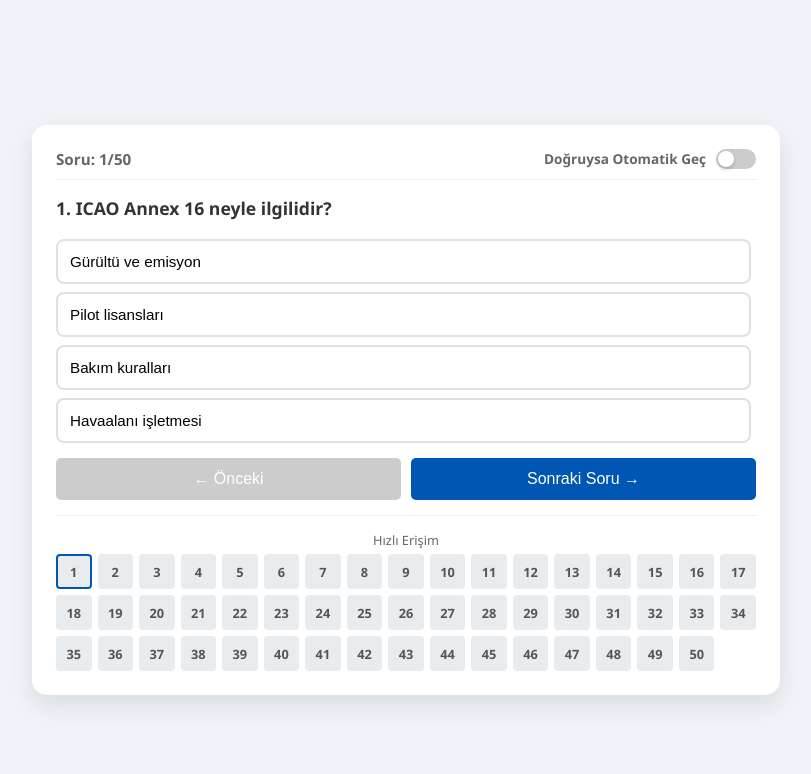
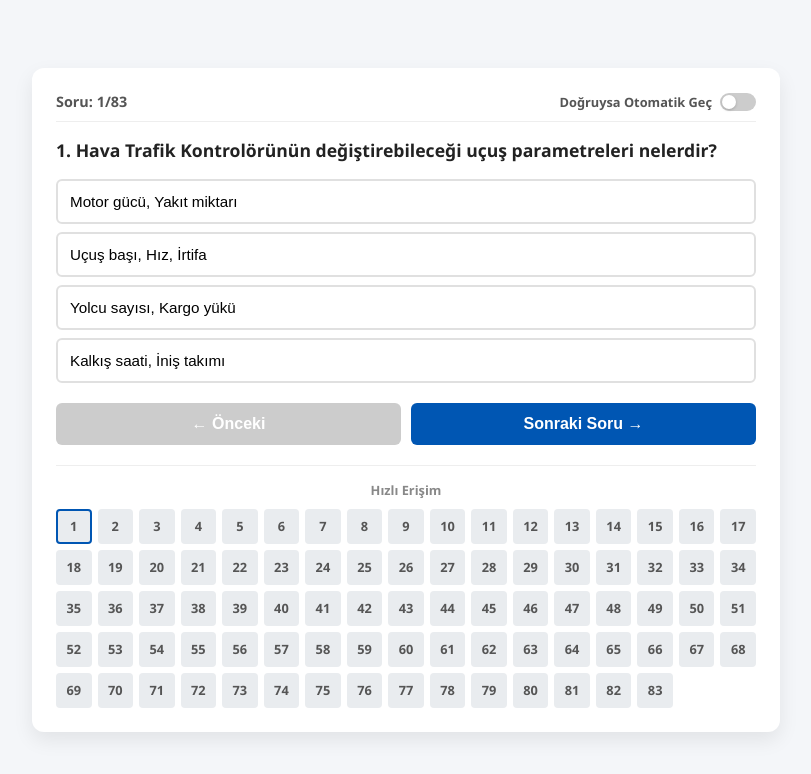
Before and after one commit to cglrylcn/hg, a plain HTML site: page index.html in a window 1280 px wide. Shown: the whole page, without its empty margins (234-1045 px from the left). Drawn offline with Linux system fonts and the light colour scheme.

Commit message:
add new questions

```diff
--- a/index.html
+++ b/index.html
@@ -3,17 +3,16 @@
 <head>
     <meta charset="UTF-8">
     <meta name="viewport" content="width=device-width, initial-scale=1.0">
-    <title>Havacılık Giriş Quiz</title>
+    <title>Havacılık Quiz Pro - Tam Liste Görünüm</title>
     <style>
         :root {
             --primary: #0056b3;
-            --secondary: #f0f4f8;
-            --accent: #00a8ff;
+            --secondary: #f4f6f9;
             --text: #333;
             --success: #28a745;
             --error: #dc3545;
+            --neutral: #e9ecef;
             --warning: #ffc107;
-            --neutral: #e9ecef;
         }
 
         body {
@@ -22,93 +21,92 @@
             color: var(--text);
             display: flex;
             justify-content: center;
-            align-items: center;
+            align-items: center; /* Dikey ortalama */
             min-height: 100vh;
             margin: 0;
-            padding: 10px;
+            padding: 20px 10px; /* Mobilde kenar boşluğu */
+            box-sizing: border-box;
         }
 
         .container {
             background: white;
             padding: 1.5rem;
-            border-radius: 15px;
-            box-shadow: 0 10px 25px rgba(0,0,0,0.1);
+            border-radius: 12px;
+            box-shadow: 0 8px 20px rgba(0,0,0,0.08);
             width: 100%;
             max-width: 700px;
-            position: relative;
             display: flex;
             flex-direction: column;
-            max-height: 95vh;
+            /* Yükseklik ayarları değiştirildi: İçeriğe göre uzasın */
+            height: auto;
+            max-height: 95vh; /* Ekranın %95'ini geçmesin */
+            overflow-y: auto; /* Eğer sığmazsa ana kutu scroll olsun */
         }
 
-        /* Üst Bilgi Barı */
+        /* Üst Bilgi */
         .info-bar {
             display: flex;
             justify-content: space-between;
             align-items: center;
             margin-bottom: 1rem;
-            font-weight: bold;
-            color: #666;
-            font-size: 0.95rem;
+            font-weight: 600;
+            color: #555;
+            font-size: 0.9rem;
             border-bottom: 1px solid #eee;
             padding-bottom: 10px;
+            flex-shrink: 0;
         }
 
-        /* Toggle Switch (Anahtar) Tasarımı */
+        /* Toggle Switch */
         .toggle-container {
             display: flex;
             align-items: center;
             cursor: pointer;
-            font-size: 0.85rem;
+            font-size: 0.8rem;
             user-select: none;
         }
 
         .toggle-switch {
             position: relative;
-            width: 40px;
-            height: 20px;
+            width: 36px;
+            height: 18px;
             background-color: #ccc;
             border-radius: 20px;
-            margin-left: 10px;
+            margin-left: 8px;
             transition: background-color 0.3s;
         }
 
         .toggle-switch::after {
             content: '';
             position: absolute;
-            width: 16px;
-            height: 16px;
+            width: 14px;
+            height: 14px;
             background-color: white;
             border-radius: 50%;
             top: 2px;
             left: 2px;
             transition: transform 0.3s;
-            box-shadow: 0 2px 4px rgba(0,0,0,0.2);
+            box-shadow: 0 1px 3px rgba(0,0,0,0.2);
         }
 
-        input[type="checkbox"]:checked + .toggle-switch {
-            background-color: var(--success);
-        }
+        input[type="checkbox"]:checked + .toggle-switch { background-color: var(--success); }
+        input[type="checkbox"]:checked + .toggle-switch::after { transform: translateX(18px); }
+        input[type="checkbox"] { display: none; }
 
-        input[type="checkbox"]:checked + .toggle-switch::after {
-            transform: translateX(20px);
-        }
-
-        input[type="checkbox"] {
-            display: none;
-        }
-
+        /* Soru Alanı */
         .quiz-content {
-            overflow-y: auto;
-            flex-grow: 1;
-            padding-right: 5px;
+            flex: 0 0 auto; /* Esnemesin, içeriği kadar yer kaplasın */
+            display: flex;
+            flex-direction: column;
+            margin-bottom: 10px;
         }
 
         .question-box {
             font-size: 1.1rem;
-            margin-bottom: 1.2rem;
+            margin-bottom: 1rem;
             line-height: 1.4;
             font-weight: 600;
+            color: #222;
         }
 
         .options {
@@ -120,18 +118,17 @@
         .option-btn {
             padding: 12px;
             border: 2px solid #e0e0e0;
-            border-radius: 8px;
+            border-radius: 6px;
             background: white;
             cursor: pointer;
-            transition: all 0.2s;
+            transition: all 0.15s;
             font-size: 0.95rem;
             text-align: left;
             width: 100%;
-            position: relative;
         }
 
         .option-btn:hover:not(:disabled) {
-            background-color: #f8f9fa;
+            background-color: #f1f3f5;
             border-color: var(--primary);
         }
 
@@ -147,50 +144,52 @@
             border-color: var(--error);
         }
 
-        .option-btn:disabled {
-            cursor: default;
-            opacity: 0.9;
-        }
+        .option-btn:disabled { cursor: default; opacity: 0.9; }
 
-        /* Navigation Buttons */
+        /* Alt Butonlar */
         .buttons-row {
             display: flex;
             gap: 10px;
-            margin-top: 15px;
-            margin-bottom: 15px;
+            margin-top: 10px;
+            margin-bottom: 20px; /* Grid ile arasına biraz boşluk */
+            flex-shrink: 0;
         }
 
         .btn {
             flex: 1;
             padding: 12px;
             border: none;
-            border-radius: 5px;
+            border-radius: 6px;
             cursor: pointer;
             font-size: 1rem;
+            font-weight: 600;
             color: white;
             transition: opacity 0.2s;
         }
 
         .btn-next { background-color: var(--primary); }
         .btn-prev { background-color: #6c757d; }
-        .btn-warning { background-color: #e0a800; color: #fff; }
-
+        .btn-warning { background-color: #ffc107; color: #333; }
         .btn:hover { opacity: 0.9; }
         .btn:disabled { background-color: #ccc; cursor: not-allowed; }
 
-        /* Question Navigation Grid */
+        /* Navigasyon Grid Container */
         .nav-grid-container {
-            margin-top: auto;
+            margin-top: 0; /* Artık auto değil, hemen butonların altında */
             border-top: 1px solid #eee;
             padding-top: 15px;
+            flex-shrink: 0;
         }
 
+        /* Gridin Kendisi */
         .nav-grid {
             display: grid;
+            /* Kutucuklar ekran genişliğine göre sığabildiği kadar yan yana dizilsin */
             grid-template-columns: repeat(auto-fill, minmax(35px, 1fr));
             gap: 6px;
-            max-height: 150px;
-            overflow-y: auto;
+            /* Scroll KALDIRILDI, tümünü göster */
+            max-height: none;
+            overflow-y: visible;
         }
 
         .nav-item {
@@ -207,18 +206,19 @@
             transition: transform 0.1s;
         }
 
-        .nav-item:hover { transform: scale(1.05); }
         .nav-item.active { border: 2px solid var(--primary); box-sizing: border-box; }
         .nav-item.correct { background-color: var(--success); color: white; }
         .nav-item.wrong { background-color: var(--error); color: white; }
 
-        /* Result Screen */
+        /* Sonuç Ekranı */
         #result-screen {
             text-align: center;
             display: none;
             flex-direction: column;
             align-items: center;
             justify-content: center;
+            height: 100%;
+            padding: 20px 0;
         }
 
         .score-circle {
@@ -232,17 +232,25 @@
             justify-content: center;
             align-items: center;
             margin: 20px auto;
-            box-shadow: 0 5px 15px rgba(0,86,179,0.3);
+            box-shadow: 0 4px 15px rgba(0,0,0,0.1);
         }
 
-        .score-number { font-size: 2.2rem; font-weight: bold; display: none; /* Puan gizlendi, sadece yüzde */ }
-        .score-percent { font-size: 2rem; font-weight: bold; }
-        .score-label { font-size: 0.9rem; opacity: 0.8; margin-top: 5px; }
+        .score-percent { font-size: 2.5rem; font-weight: bold; }
+        .score-label { font-size: 0.9rem; opacity: 0.9; margin-top: 2px; }
 
-        /* Scrollbar Styling */
-        ::-webkit-scrollbar { width: 8px; }
-        ::-webkit-scrollbar-track { background: #f1f1f1; }
-        ::-webkit-scrollbar-thumb { background: #ccc; border-radius: 4px; }
+        #result-message {
+            font-size: 1.5rem;
+            font-weight: bold;
+            margin-bottom: 25px;
+            padding: 15px;
+            border-radius: 8px;
+            width: 100%;
+        }
+
+        /* Scrollbar Styling (Container için) */
+        .container::-webkit-scrollbar { width: 8px; }
+        .container::-webkit-scrollbar-track { background: #f1f1f1; }
+        .container::-webkit-scrollbar-thumb { background: #ccc; border-radius: 4px; }
 
     </style>
 </head>
@@ -250,8 +258,7 @@
 
 <div class="container" id="quiz-container">
     <div class="info-bar">
-        <span id="question-count">Soru: 1/50</span>
-
+        <span id="question-count">Soru: 1/82</span>
         <label class="toggle-container">
             Doğruysa Otomatik Geç
             <input type="checkbox" id="auto-advance-toggle">
@@ -260,12 +267,8 @@
     </div>
 
     <div class="quiz-content">
-        <div class="question-box" id="question-text">
-            Yükleniyor...
-        </div>
-
-        <div class="options" id="options-container">
-            </div>
+        <div class="question-box" id="question-text">Yükleniyor...</div>
+        <div class="options" id="options-container"></div>
     </div>
 
     <div class="buttons-row">
@@ -274,19 +277,18 @@
     </div>
 
     <div class="nav-grid-container">
-        <div style="font-size: 0.8rem; color:#666; margin-bottom:5px; text-align:center;">Hızlı Erişim</div>
-        <div class="nav-grid" id="nav-grid">
-            </div>
+        <div style="font-size: 0.8rem; color:#888; margin-bottom:10px; text-align:center; font-weight:600;">Hızlı Erişim</div>
+        <div class="nav-grid" id="nav-grid"></div>
     </div>
 </div>
 
 <div class="container" id="result-screen">
-    <h1 id="result-title">Test Tamamlandı!</h1>
-    <div class="score-circle">
+    <h1 id="result-title">Test Sonucu</h1>
+    <div class="score-circle" id="score-circle-bg">
         <span class="score-percent" id="final-percent">%0</span>
-        <span class="score-label">BAŞARI</span>
+        <span class="score-label">PUAN</span>
     </div>
-    <p id="result-message" style="font-size:1.1rem; margin-bottom: 20px;"></p>
+    <div id="result-message"></div>
 
     <div style="width: 100%; display: flex; flex-direction: column; gap: 10px;">
         <button class="btn btn-warning" id="retry-wrong-btn" onclick="startWrongQuiz()" style="display:none">Sadece Yanlışları Çöz</button>
@@ -295,7 +297,6 @@
 </div>
 
 <script>
-    // Tüm soruların ana listesi
     const masterQuestions = [
         { q: "Havacılık faaliyetleri kaça ayrılır?", a: ["Üçe", "İkiye", "Dörde", "Beşe"], correct: 1 },
         { q: "Devlet hava araçları nelerdir?", a: ["Askerî, gümrük, polis", "Yolcu, kargo, eğitim", "Tarım, balon, planör", "Helikopter, jet, planör"], correct: 0 },
@@ -346,16 +347,47 @@
         { q: "Phraseology neden kullanılır?", a: ["Zaman kazanmak", "Yanlış anlamaları önlemek", "Eğitim süresini kısaltmak", "Şifreli iletişim sağlamak"], correct: 1 },
         { q: "Pilotlar için minimum İngilizce seviyesi nedir?", a: ["ICAO Level 2", "ICAO Level 3", "ICAO Level 4", "ICAO Level 5"], correct: 2 },
         { q: "LAPL ve ATPL farkı nedir?", a: ["LAPL en yüksek, ATPL en düşük", "LAPL hafif, ATPL havayolu pilot lisansıdır", "Aynıdır", "ATPL planör içindir"], correct: 1 },
-        { q: "Havacılığın temel amacı nedir?", a: ["Hızlı ulaşım", "Emniyetli, sürdürülebilir, çevreye duyarlı ulaşım", "Turistik faaliyetleri artırmak", "Yakıt tüketimini artırmak"], correct: 1 }
+        { q: "Havacılığın temel amacı nedir?", a: ["Hızlı ulaşım", "Emniyetli, sürdürülebilir, çevreye duyarlı ulaşım", "Turistik faaliyetleri artırmak", "Yakıt tüketimini artırmak"], correct: 1 },
+        { q: "ICAO Kodlarına göre ülkemizdeki havaalanları hangi harf ile başlamaktadır?", a: ["T", "L", "E", "K"], correct: 1 },
+        { q: "Havadan hafif hava araçları nelerdir?", a: ["Helikopter ve Planör", "Uçak ve Jet", "Balon ve Zeplin", "İHA ve SİHA"], correct: 2 },
+        { q: "Bakımın yapıldığı yere göre bakım türleri hangileridir?", a: ["A ve C Bakımı", "Önleyici ve Düzenleyici", "Hat Bakımı ve Üs Bakımı", "Periyodik ve Arıza"], correct: 2 },
+        { q: "Bakım personelinin lisans kategorileri hangisinde doğru verilmiştir?", a: ["A, B1, B2, C", "P1, P2, P3", "L1, L2, L3", "Tekniker, Mühendis, Usta"], correct: 0 },
+        { q: "İber-Amerika Konferansı'nın diğer adı nedir?", a: ["Paris Antlaşması", "Varşova Konvansiyonu", "Madrid Antlaşması", "Şikago Sözleşmesi"], correct: 2 },
+        { q: "Hava Taksi işletmeciliği için maksimum koltuk sayısı kaçtır?", a: ["9", "14", "19", "25"], correct: 2 },
+        { q: "Havayolu İşletmeciliği tescil belgesinde aşağıdakilerden hangisi yer ALMAZ?", a: ["İşleticinin adı", "Kullanılacak uçak tipleri", "Uçak Sigorta Bedeli", "İzin verilen operasyonlar"], correct: 2 },
+        { q: "Hava Trafik Kontrolörünün değiştirebileceği uçuş parametreleri nelerdir?", a: ["Motor gücü, Yakıt miktarı", "Uçuş başı, Hız, İrtifa", "Yolcu sayısı, Kargo yükü", "Kalkış saati, İniş takımı"], correct: 1 },
+        { q: "Aşağıdakilerden hangisi Hava Trafik Kontrol Hizmetlerinden (ATC) biridir?", a: ["Meydan Kontrol", "Arama Kurtarma", "Gümrük Kontrol", "Bilet Kontrol"], correct: 0 },
+        { q: "Aşağıdakilerden hangisi Uluslararası Sivil Havacılık kuruluşlarından DEĞİLDİR?", a: ["EASA", "IATA", "EUROCONTROL", "ENAC"], correct: 3 },
+        { q: "Bir uçağın kalkış için hareket etmesinden, inip park etmesine kadar geçen süreye ne denir?", a: ["Uçuş Saati", "Mesai Saati", "Blok Saat", "Sefer Süresi"], correct: 2 },
+        { q: "Yolcunun uçağa binişine kadar verilen hizmete ne ad verilir?", a: ["Boarding", "Check-In", "Handling", "Catering"], correct: 1 },
+        { q: "Uçağın Tip Yetkisini (Type Certificate) neresi verir?", a: ["Tescil Eden Ülke", "Üretildiği Ülke", "İşletildiği Ülke", "Pilotun Ülkesi"], correct: 1 },
+        { q: "Sürekli Uçuşa Elverişlilik Sertifikasını kim verir?", a: ["Üretici Firma", "Üretildiği Ülke", "Hava aracını Tescil Eden Ülke", "EASA"], correct: 2 },
+        { q: "Havacılık personeli lisanslarında 'BPL' neyi ifade eder?", a: ["Balon Pilot Lisansı", "Büyük Pilot Lisansı", "Bölgesel Pilot Lisansı", "Başlangıç Pilot Lisansı"], correct: 0 },
+        { q: "Uyarı hizmetleri (Alerting Service) kimlere verilir?", a: ["Sadece askeri uçaklara", "Sadece yolcu uçaklarına", "Hava trafik hizmeti sağlanan ve uçuş planı dolduran tüm uçaklara", "Sadece acil durum bildiren uçaklara"], correct: 2 },
+        { q: "Paris Antlaşması'nın tam adı nedir?", a: ["Uluslararası Sivil Havacılık Anlaşması", "Hava Seyrüseferinin Düzenlenmesine Dair Anlaşma", "Hava Yolu Taşıma Sözleşmesi", "Avrupa Hava Sahası Anlaşması"], correct: 1 },
+        { q: "Yapılış amacına göre bakım türleri nelerdir?", a: ["Hat ve Üs", "Ağır ve Hafif", "Önleyici ve Düzenleyici", "Yaz ve Kış"], correct: 2 },
+        { q: "Aşağıdakilerden hangisi bir havacılık sözleşmesi DEĞİLDİR?", a: ["Pekin", "Paris", "Madrid", "Şikago"], correct: 0 },
+        { q: "Aşağıdakilerden hangisi havaalanlarındaki 'Havacılık Dışı Hizmetler'den biridir?", a: ["Yer hizmetleri", "Yakıt ikmali", "Eğlence ve Bankacılık hizmetleri", "Uçak bakımı"], correct: 2 },
+        { q: "Programlı bakım için gerekli dokümanlardan 'MEL'in açılımı nedir?", a: ["Maximum Equipment List", "Minimum Equipment List (Asgari Teçhizat Listesi)", "Maintenance Equipment Log", "Main Engine List"], correct: 1 },
+        { q: "Yetkinlik Bazlı Eğitim (CBTA) neye dayalı değerlendirme yapar?", a: ["Ezbere", "Yazılı sınava", "Performansa", "Ders saatine"], correct: 2 },
+        { q: "EASA'nın görevlerinden olmayan hangisidir?", a: ["Havacılık emniyetini geliştirmek", "Üye devletlerin LEHİNE karar vermek", "Sertifikasyon yapmak", "Eğitim ve denetim yapmak"], correct: 1 },
+        { q: "Uçuş devam ederken (seferler arası) yapılan bakım türü genellikle hangisidir?", a: ["Üs Bakımı", "Ağır Bakım", "Hat Bakımı", "Depo Bakımı"], correct: 2 },
+        { q: "Havacılık telsiz frekans aralığı nedir?", a: ["88.0 - 108.0 MHz", "118.000 - 137.000 MHz", "400 - 500 MHz", "2.4 - 5 GHz"], correct: 1 },
+        { q: "ATSEP personelinin görevi nedir?", a: ["Uçak kullanmak", "Bilet kesmek", "CNS (Haberleşme, Seyrüsefer, Gözetim) sistemlerinin bakımını yapmak", "Bagaj taşımak"], correct: 2 },
+        { q: "Uçuş Harekat Uzmanının (Dispatcher) görevi nedir?", a: ["Uçağı tamir etmek", "Uçuş planlaması yapmak ve uçuşu izlemek", "Yolculara servis yapmak", "Hava trafik kontrolü yapmak"], correct: 1 },
+        { q: "Döner kanatlı hava araçlarında (helikopter) kullanılan motor tipi nedir?", a: ["Pistonlu", "Turbofan", "Turboşaft", "Elektrikli"], correct: 2 },
+        { q: "ICAO Annex 1 hangi konuyu kapsar?", a: ["Havaalanları", "Personel Lisanslandırma", "Güvenlik", "Hava Kuralları"], correct: 1 },
+        { q: "1 NM (Deniz Mili) kaç metredir?", a: ["1000", "1609", "1852", "2000"], correct: 2 },
+        { q: "Hangisi IATA'nın görevlerinden biridir?", a: ["Hava sahasını yönetmek", "Lisans vermek", "Havayolu endüstrisini temsil etmek ve liderlik etmek", "Uçak üretmek"], correct: 2 },
+        { q: "Hava Akış Yönetimi (Network Flow) uçuştan kaç gün önce başlar?", a: ["1 gün", "3 gün", "6 gün", "1 ay"], correct: 2 },
+        { q: "Döner kanatlı hava aracı hangisidir?", a: ["Planör", "Zeplin", "Gyroplane / Helikopter", "Jet"], correct: 2 }
     ];
 
-    // Değişkenler
-    let activeQuestions = []; // Şu anda çözülen soru seti
+    let activeQuestions = [];
     let currentQuestionIndex = 0;
-    let questionStatus = []; // 'correct', 'wrong', null
+    let questionStatus = [];
     let score = 0;
 
-    // HTML Elemanları
     const questionText = document.getElementById("question-text");
     const optionsContainer = document.getElementById("options-container");
     const nextBtn = document.getElementById("next-btn");
@@ -367,8 +399,8 @@
     const resultTitle = document.getElementById("result-title");
     const retryWrongBtn = document.getElementById("retry-wrong-btn");
     const autoAdvanceToggle = document.getElementById("auto-advance-toggle");
+    const scoreCircleBg = document.getElementById("score-circle-bg");
 
-    // Yardımcı Fonksiyon: Karıştırma
     function shuffleArray(array) {
         for (let i = array.length - 1; i > 0; i--) {
             const j = Math.floor(Math.random() * (i + 1));
@@ -377,7 +409,6 @@
         return array;
     }
 
-    // Navigasyon Gridini oluştur
     function renderGrid() {
         navGrid.innerHTML = "";
         activeQuestions.forEach((_, index) => {
@@ -387,7 +418,6 @@
 
             if (questionStatus[index] === 'correct') item.classList.add("correct");
             else if (questionStatus[index] === 'wrong') item.classList.add("wrong");
-
             if (index === currentQuestionIndex) item.classList.add("active");
 
             item.onclick = () => jumpToQuestion(index);
@@ -397,11 +427,10 @@
 
     function loadQuestion() {
         const currentQ = activeQuestions[currentQuestionIndex];
-
         questionText.textContent = `${currentQuestionIndex + 1}. ${currentQ.q}`;
         questionCount.textContent = `Soru: ${currentQuestionIndex + 1}/${activeQuestions.length}`;
+        optionsContainer.innerHTML = "";
 
-        optionsContainer.innerHTML = "";
         const isAnswered = questionStatus[currentQuestionIndex] !== null;
 
         currentQ.a.forEach((option, index) => {
@@ -411,11 +440,7 @@
 
             if (isAnswered) {
                 btn.disabled = true;
-                if (index === currentQ.correct) {
-                    btn.classList.add("correct");
-                }
-                // Yanlış cevaplanan butonu isterseniz burada işaretleyebilirsiniz
-                // Şu an sadece doğruyu gösteriyoruz temiz görünüm için.
+                if (index === currentQ.correct) btn.classList.add("correct");
             } else {
                 btn.onclick = () => checkAnswer(index, btn);
             }
@@ -428,13 +453,7 @@
         }
 
         prevBtn.disabled = currentQuestionIndex === 0;
-
-        if (currentQuestionIndex === activeQuestions.length - 1) {
-            nextBtn.textContent = "Testi Bitir";
-        } else {
-            nextBtn.textContent = "Sonraki Soru →";
-        }
-
+        nextBtn.textContent = currentQuestionIndex === activeQuestions.length - 1 ? "Testi Bitir" : "Sonraki Soru →";
         renderGrid();
     }
 
@@ -443,33 +462,18 @@
         const correctIndex = currentQ.correct;
         const buttons = optionsContainer.getElementsByClassName("option-btn");
 
-        // Tüm butonları kilitle
-        for (let button of buttons) {
-            button.disabled = true;
-        }
+        for (let button of buttons) button.disabled = true;
 
         if (selectedIndex === correctIndex) {
-            // DOĞRU CEVAP
             btn.classList.add("correct");
             questionStatus[currentQuestionIndex] = 'correct';
             score++;
-
-            // Otomatik geçiş kontrolü
-            if (autoAdvanceToggle.checked) {
-                // Kullanıcı yeşil rengi görsün diye hafif bir gecikme (1000ms = 1 saniye)
-                setTimeout(() => {
-                    nextQuestion();
-                }, 500);
-            }
-
+            if (autoAdvanceToggle.checked) setTimeout(nextQuestion, 800);
         } else {
-            // YANLIŞ CEVAP
             btn.classList.add("wrong");
             buttons[correctIndex].classList.add("correct");
             questionStatus[currentQuestionIndex] = 'wrong';
-            // Yanlış cevapta otomatik geçiş yapmıyoruz ki kullanıcı hatasını görsün.
         }
-
         renderGrid();
     }
 
@@ -502,31 +506,25 @@
         const resultMessage = document.getElementById("result-message");
 
         const total = activeQuestions.length;
-        const percent = Math.round((score / total) * 100);
+        const percent = total === 0 ? 0 : Math.round((score / total) * 100);
         finalPercentElem.textContent = `%${percent}`;
 
-        // Yanlış cevap var mı kontrol et
         const hasWrongAnswers = questionStatus.includes('wrong');
+        retryWrongBtn.style.display = hasWrongAnswers ? "block" : "none";
+        if(hasWrongAnswers) retryWrongBtn.textContent = `Sadece Yanlışları Çöz (${total - score} Soru)`;
 
-        if (hasWrongAnswers) {
-            retryWrongBtn.style.display = "block";
-            retryWrongBtn.textContent = `Sadece Yanlışları Çöz (${total - score} Soru)`;
+        if (percent >= 70) {
+            resultMessage.textContent = "BAŞARILI";
+            resultMessage.style.color = "var(--success)";
+            resultMessage.style.backgroundColor = "#d4edda";
+            resultMessage.style.border = "1px solid #c3e6cb";
+            scoreCircleBg.style.background = "var(--success)";
         } else {
-            retryWrongBtn.style.display = "none";
-        }
-
-        if (percent >= 90) {
-            resultMessage.textContent = "Mükemmel! Konuya hakimsin.";
-            resultMessage.style.color = "var(--success)";
-        } else if (percent >= 70) {
-            resultMessage.textContent = "Gayet iyi, tebrikler!";
-            resultMessage.style.color = "var(--primary)";
-        } else if (percent >= 50) {
-            resultMessage.textContent = "Fena değil, ama tekrar yapmalısın.";
-            resultMessage.style.color = "#d68910";
-        } else {
-            resultMessage.textContent = "Çalışmaya ihtiyacın var.";
+            resultMessage.textContent = "BAŞARISIZ";
             resultMessage.style.color = "var(--error)";
+            resultMessage.style.backgroundColor = "#f8d7da";
+            resultMessage.style.border = "1px solid #f5c6cb";
+            scoreCircleBg.style.background = "var(--error)";
         }
     }
 
@@ -539,10 +537,6 @@
 
     function startWrongQuiz() {
         const wrongQuestions = activeQuestions.filter((q, index) => questionStatus[index] === 'wrong');
-        if(wrongQuestions.length === 0) {
-            alert("Yanlış cevaplanmış soru bulunamadı.");
-            return;
-        }
         activeQuestions = wrongQuestions;
         shuffleArray(activeQuestions);
         resetQuizState();
@@ -553,14 +547,11 @@
         currentQuestionIndex = 0;
         score = 0;
         questionStatus = new Array(activeQuestions.length).fill(null);
-
         resultScreen.style.display = "none";
         quizContainer.style.display = "flex";
-
         loadQuestion();
     }
 
-    // Başlangıç
     window.onload = startFullQuiz;
 
 </script>
```
